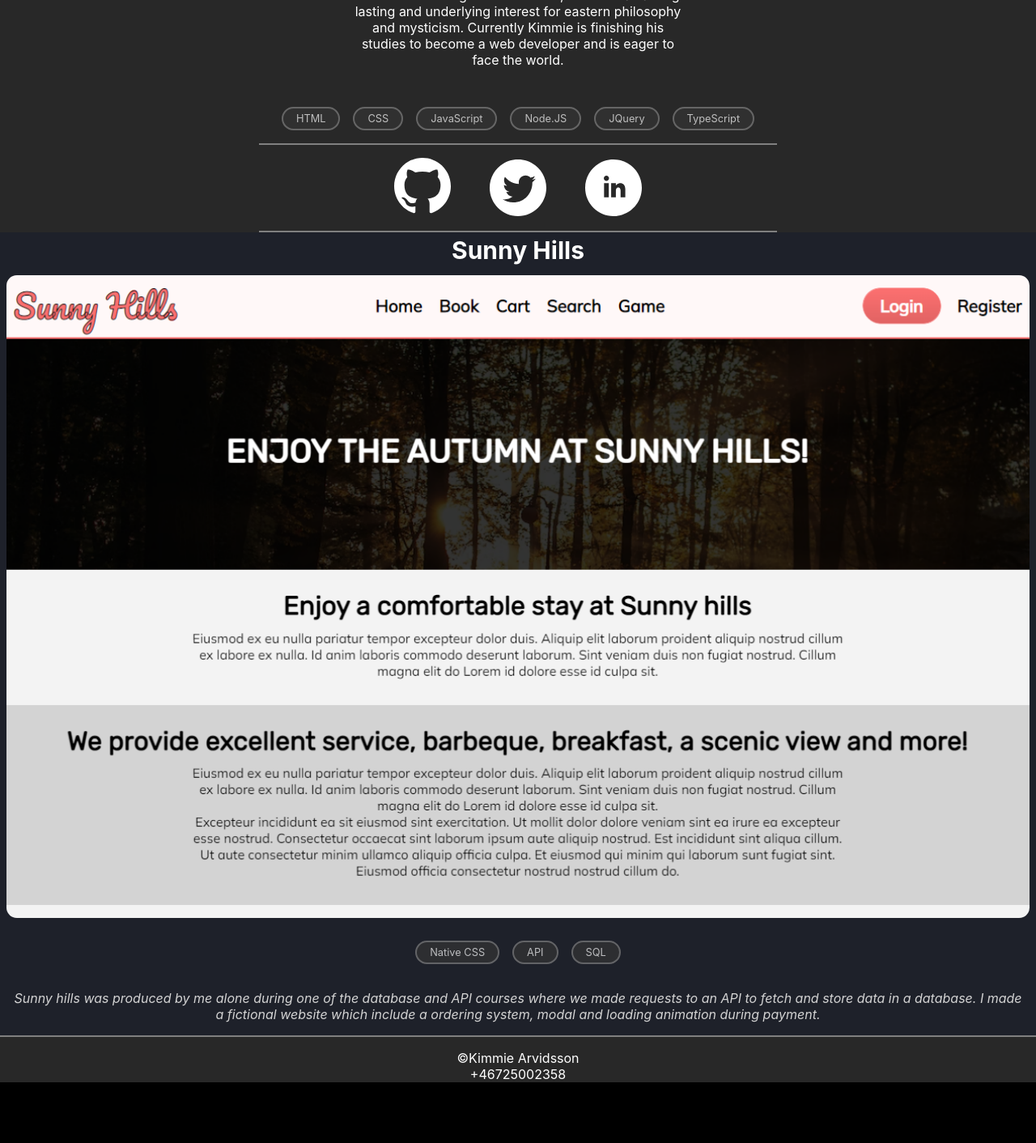
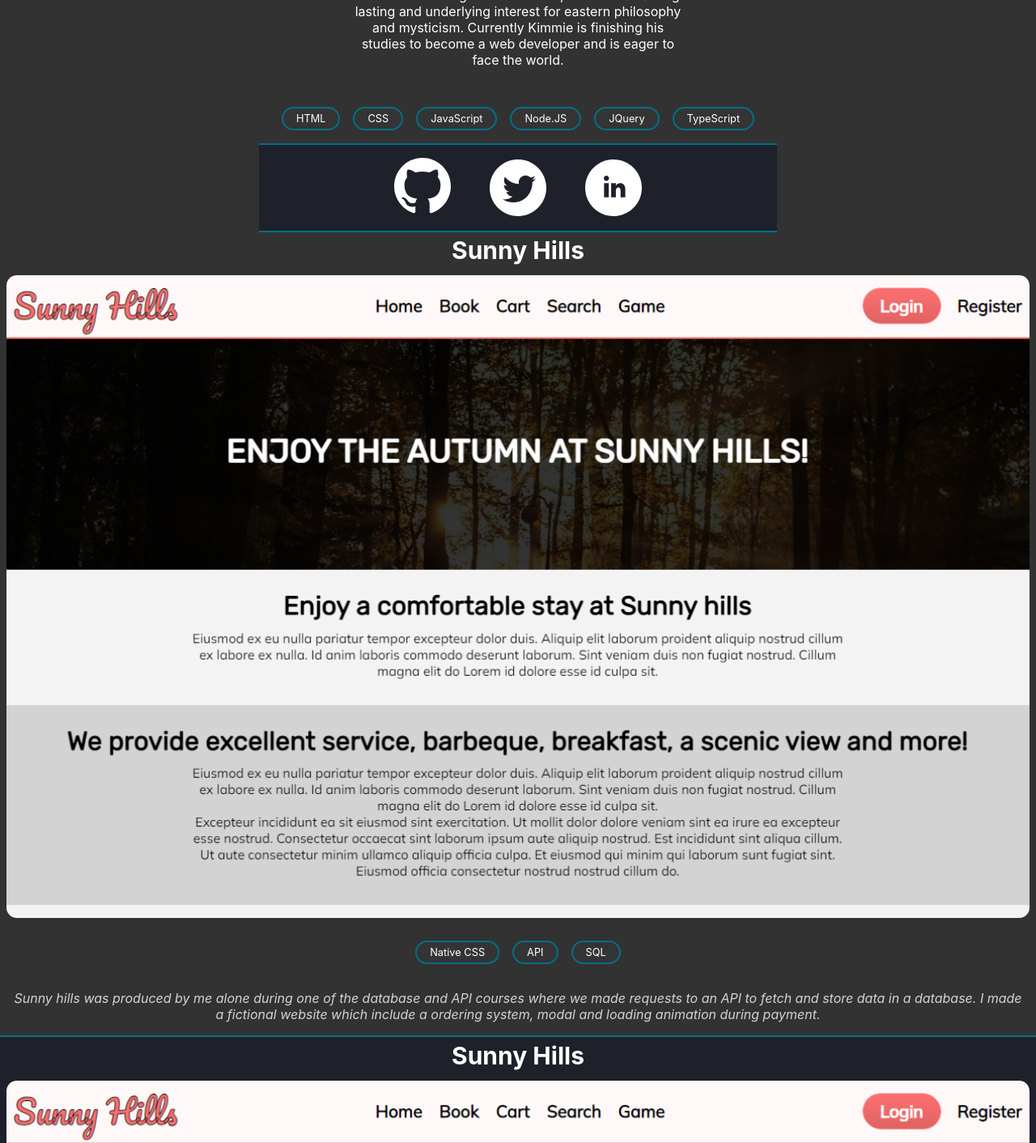
Before and after one commit to zeuph/portfolio, a Next.js app: page / in a window 1280 px wide. Shown: the part 560-1972 px from the top of the page at 81% size. Before the commit the page ends 1897 px from the top, so only its background shows below. Built offline with nearby package versions, Linux system fonts and the light colour scheme.

Commit message:
added some accent color, tried out with more projects and changing some designs

```diff
--- a/pages/index.tsx
+++ b/pages/index.tsx
@@ -84,6 +84,20 @@ export default function Home() {
           text={text}
           tags={["Native CSS", "API", "SQL"]}
         />
+        <Work
+          header={header}
+          img={sunnyhillsimg}
+          url={url}
+          text={text}
+          tags={["Native CSS", "API", "SQL"]}
+        />
+        <Work
+          header={header}
+          img={sunnyhillsimg}
+          url={url}
+          text={text}
+          tags={["Native CSS", "API", "SQL"]}
+        />
       </div>
       <div className={classes.home__footer}>
         <p>©Kimmie Arvidsson</p>
--- a/styles/globals.css
+++ b/styles/globals.css
@@ -1,3 +1,8 @@
+:root {
+  --default-accent-color: rgb(0, 111, 136);
+  --default-background-color:rgb(50, 50, 50);
+}
+
 html,
 body {
   padding: 0;
--- a/styles/home/Home.module.css
+++ b/styles/home/Home.module.css
@@ -36,13 +36,14 @@
   text-align: center;
 }
 .home__social {
+  background:#1e212a;
   display: flex;
   gap: 3rem;
   align-items: center;
   justify-content: center;
   padding: 1rem 0 1rem;
-  border-bottom: 2px solid gray;
-  border-top:2px solid gray;
+  border-bottom: 2px solid var(--default-accent-color);
+  border-top:2px solid var(--default-accent-color);
 }
 .home__social path {
   fill: white;
@@ -55,7 +56,10 @@
   flex:1;
   flex-direction: column;
 }
-.home__works>div:nth-child(odd) {
+.home__works > div {
+  border-bottom:2px solid var(--default-accent-color);
+}
+.home__works > div:nth-child(even) {
   background-color:#1e212a;
 }
 .home__footer {
@@ -63,7 +67,6 @@
   flex-direction: column;
   align-items: center;
   padding-top: 1rem;
-  border-top: 2px solid gray;
 }
 .home__footer p {
   padding:0;
--- a/styles/shared/Layout.module.css
+++ b/styles/shared/Layout.module.css
@@ -1,6 +1,6 @@
 .main {
   /*background: #2b2f3c;*/
-  background: #282828;
+  background: var(--default-background-color);
   transition: background-color 0.2s ease;
 }
 
--- a/styles/shared/MainNavigation.module.css
+++ b/styles/shared/MainNavigation.module.css
@@ -5,7 +5,7 @@
   position: fixed;
   width: 100%;
   font-size: 20px;
-  border-bottom: 2px solid gray;
+  border-bottom: 2px solid var(--default-accent-color);
   backdrop-filter: blur(10px);
   z-index: 100;
 }
--- a/styles/shared/Tag.module.css
+++ b/styles/shared/Tag.module.css
@@ -9,11 +9,11 @@
 }
 
 .tag {
-    opacity:0.7;
+    opacity:0.;
     background:#343434;
     display:inline;
     font-size: .8rem;
     padding: 0.3rem 1rem;
     border-radius: 5rem;
-    border:solid gray 2px;
+    border:solid var(--default-accent-color) 2px;
 }
```
